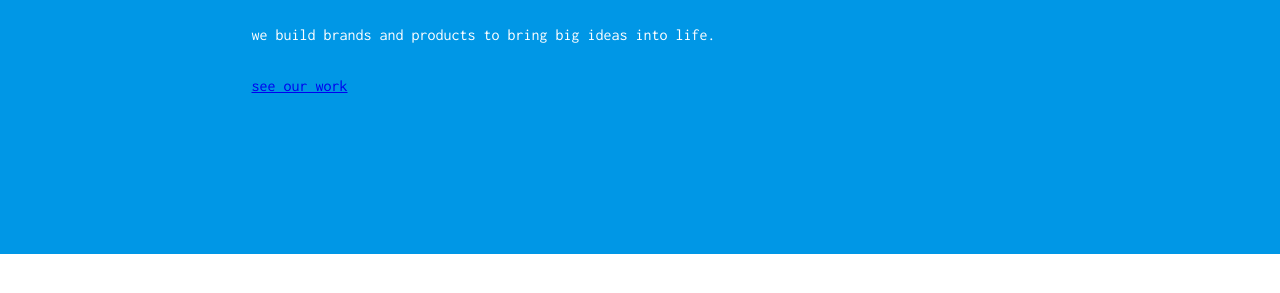
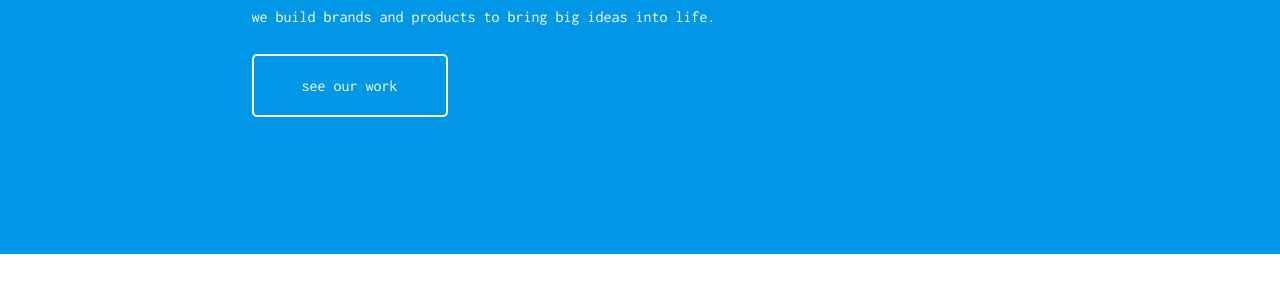
Before and after one commit to ManuLisek/scss-rwd-training, a website: page index.html in a window 1280 px wide. Shown: the part 297-590 px from the top of the page. Drawn offline with Linux system fonts and the light colour scheme.

Commit message:
Add splash to navigation

```diff
--- a/sass/style.scss
+++ b/sass/style.scss
@@ -4,6 +4,7 @@ $color-two: #33d9b2;
 $color-three: #ff5252;
 $dark-background-font: #ffffff;
 $light-background-font: #2c2c54;
+$transition: all 1s;
 
 body {
   font-family: "Inconsolata", monospace;
@@ -17,6 +18,40 @@ body {
   max-width: 1140px;
   padding: 0 20px;
   margin: 0 auto;
+}
+
+.btn {
+  display: inline-block;
+  min-width: 160px;
+  padding: 16px;
+  border-radius: 5px;
+  font-family: "Inconsolata", monospace;
+  font-size: 16px;
+  text-align: center;
+  text-decoration: none;
+  cursor: pointer;
+  border-width: 2px;
+  border-style: solid;
+  background-color: inherit;
+  background-position: 100% 0;
+  background-size: 300%;
+  transition: $transition;
+}
+
+.btn:hover {
+  background-position: 0 100%;
+  color: $color-one;
+}
+
+.btn-one {
+  border-color: $dark-background-font;
+  color: $dark-background-font;
+  background-image: linear-gradient(
+    90deg,
+    $dark-background-font,
+    50%,
+    transparent 50%
+  );
 }
 
 /*Navigation*/
```
Also changed, not shown: css/style.css, 1 other file.
